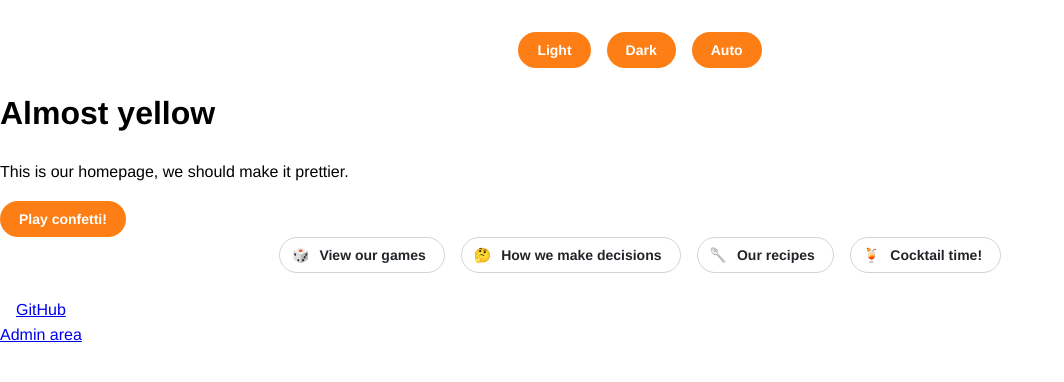
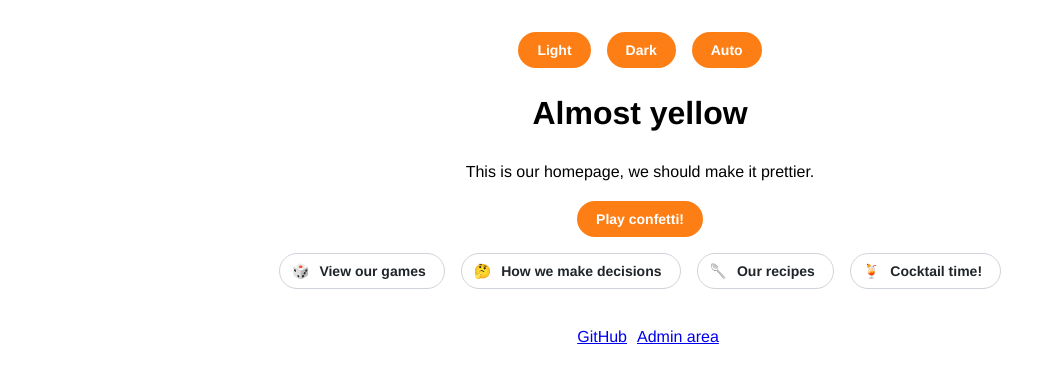
Before and after one commit to cjrace/almostyellow, a Next.js app: page / in a window 1280 px wide. Shown: the top 382 px of the page, without its empty margins (0-1064 px from the left). Built offline with nearby package versions, Linux system fonts and the light colour scheme.

Commit message:
Centre align homepage

```diff
--- a/pages/index.tsx
+++ b/pages/index.tsx
@@ -1,15 +1,19 @@
 import React, { useEffect, useState } from "react";
 import Image from "next/image";
 import Link from "next/link";
-import { Button, Group } from "@mantine/core";
+import { Button, Group, Grid } from "@mantine/core";
 import Confetti from "../components/confetti";
 
 export default function Home() {
   return (
-    <>
-      <h1>Almost yellow</h1>
-      <p>This is our homepage, we should make it prettier.</p>
+    <Grid justify="center" align="flex-start">
+      <Grid.Col span={8}>
+        <h1 style={{ textAlign: "center" }}>Almost yellow</h1>
+        <p style={{ textAlign: "center" }}>
+          This is our homepage, we should make it prettier.
+        </p>
 
+        <Group justify="center">
           <script
             async
             data-trigger="custom"
@@ -18,9 +22,17 @@ export default function Home() {
           ></script>
 
           <Confetti />
+        </Group>
+      </Grid.Col>
 
+      <Grid.Col span={8}>
         <Group justify="center">
-        <Button leftSection="🎲" variant="default" component="a" href="/games">
+          <Button
+            leftSection="🎲"
+            variant="default"
+            component="a"
+            href="/games"
+          >
             View our games
           </Button>
 
@@ -51,10 +63,17 @@ export default function Home() {
             Cocktail time!
           </Button>
         </Group>
+      </Grid.Col>
 
-      <br></br>
-
-      <footer>
+      <Grid.Col span={8}>
+        <footer
+          style={{
+            display: "flex",
+            justifyContent: "center",
+            padding: "20px",
+            gap: "10px",
+          }}
+        >
           <a
             href="https://github.com/cjrace/almostyellow"
             target="_blank"
@@ -73,6 +92,7 @@ export default function Home() {
             <Link href="/admin">Admin area</Link>
           </div>
         </footer>
-    </>
+      </Grid.Col>
+    </Grid>
   );
 }
```
Lines whose indentation alone changed are shown as unchanged.
